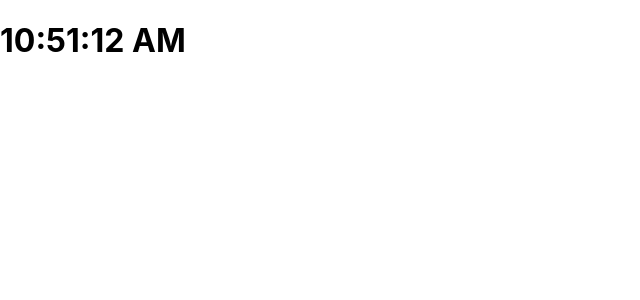
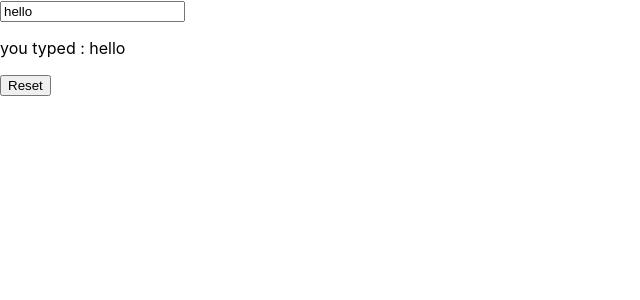
Before and after one commit to wekt2k04/comoponent-intitialization, a React (Create React App) app: page / in a window 1280 px wide. Shown: the top 300 px of the page, without its empty margins (0-640 px from the left). Built offline with nearby package versions, Linux system fonts and the light colour scheme.

Commit message:
'InputComponent.js' --> display what's writtenin an input field ; demonstrate the use of hooks

```diff
--- a/src/App.js
+++ b/src/App.js
@@ -1,11 +1,10 @@
-import Child from './Child'
+import InputComponent from './InputComponent'
 
 function App() {
-  const date = new Date()
 
   return (
     <>
-    <Child message={date.toLocaleTimeString()} />
+    <InputComponent />
     </>
   );
 }
--- /dev/null
+++ b/src/InputComponent.js
@@ -0,0 +1,18 @@
+import {useState} from 'react';
+
+export default function InputComponent() {
+    const [inputText, setText] = useState('hello')
+
+    function handleChange(e) {
+        setText(e.target.value)
+    }
+
+    return(
+        <>
+        <input value={inputText} onChange={handleChange} />
+        <p> you typed : {inputText}</p>
+        <button onClick={() => setText('hello') } >Reset</button>
+        </>
+    );
+
+}
```
